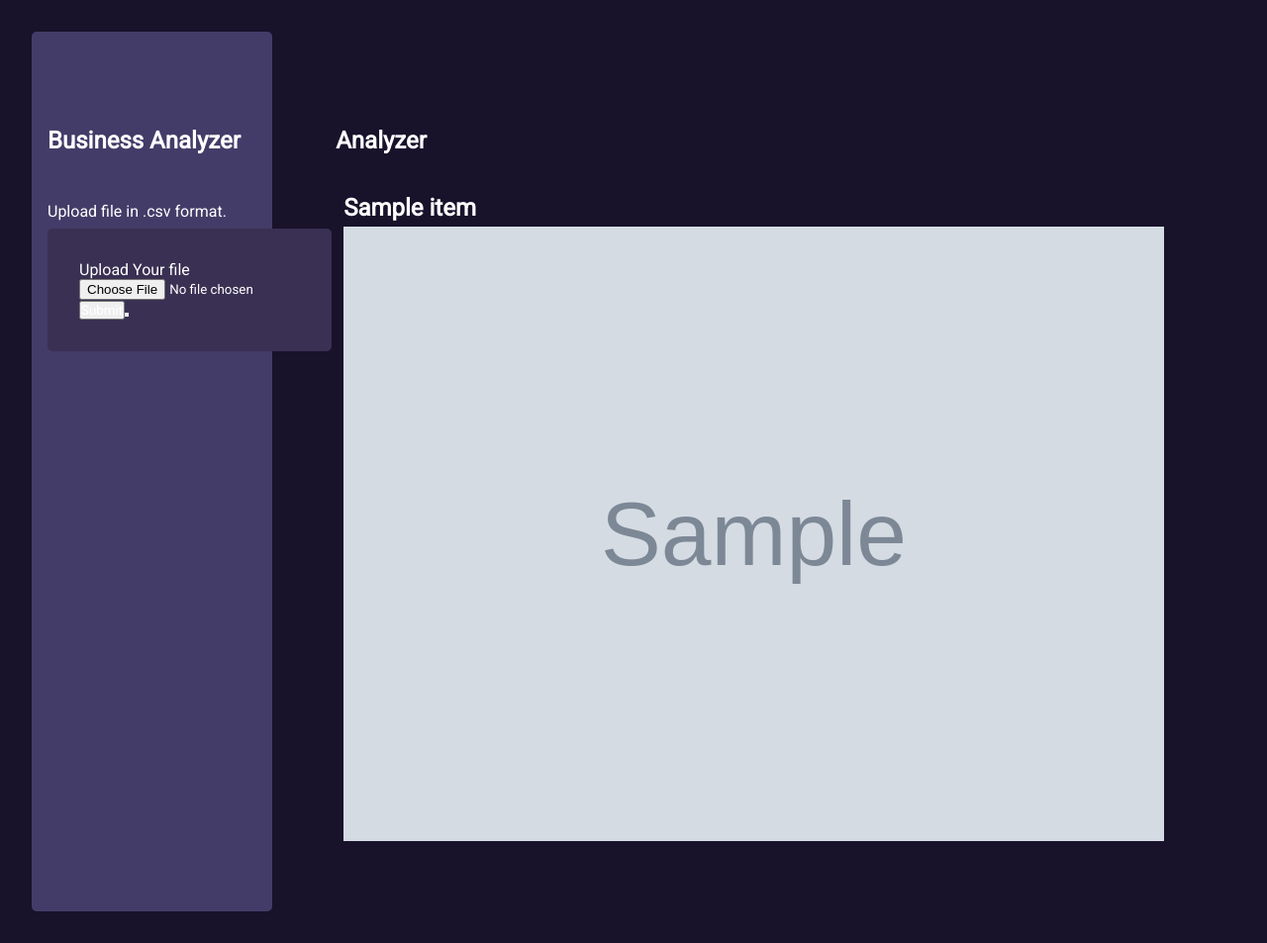
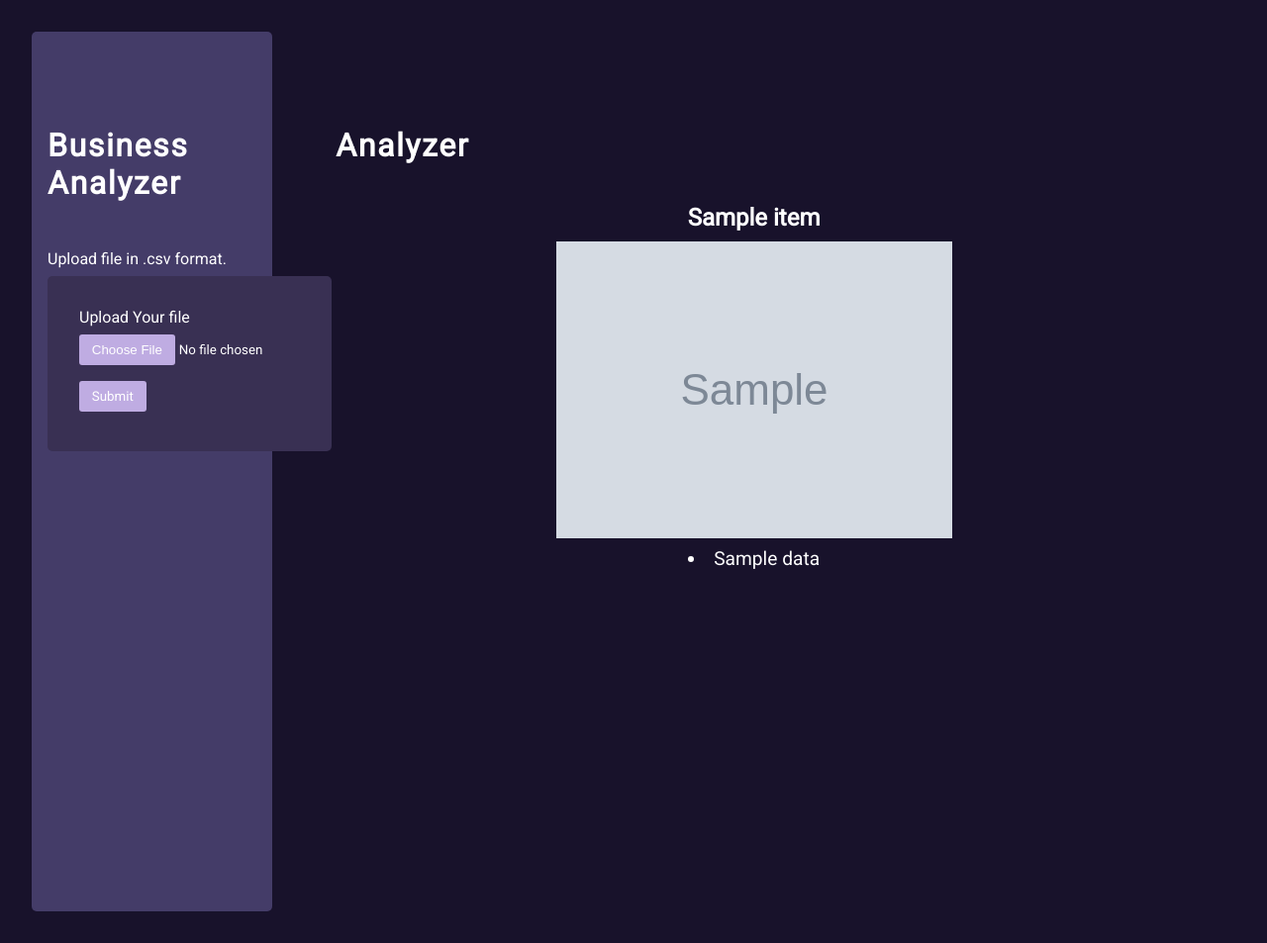
Before and after one commit to Kingsky1t/minor-project, a Flask app: template templates/home.html in a window 1280 px wide. Shown: the whole page at 99% size. Run offline with Flask 3, Linux system fonts and the light colour scheme; the template is opened without the code that fills it: most values are stand-ins (such as "Sample title", 1, 10 or a date in 2020); grey boxes marked "Sample" are stand-in pictures.

Commit message:
final update

```diff
--- a/app.py
+++ b/app.py
@@ -4,7 +4,7 @@ from gross_sales import gross_sales
 from sales_vs_returns import sales_vs_returns
 from corelation import corelation
 import matplotlib
-matplotlib.use('svg')
+matplotlib.use('Agg')
 
 app = Flask(__name__)
 app.config['STATIC_FOLDER'] = 'static'
@@ -12,32 +12,38 @@ app.config['STATIC_FOLDER'] = 'static'
 
 @app.route('/', methods=['GET', 'POST'])
 def home():
+    result=[]
     if request.method == 'GET':
         return render_template('home.html')
     else:
         file = request.files['file']
+        #reading the file and renaming the columns for efficiency
         sales = pd.read_csv(file)
+        sales=sales.dropna()
         sales.columns = ['product_type', 'net_quantity','gross_sales', 'discounts', 'returns', 'total_net_sales']
-        most, least = gross_sales(app, sales)
-        sales_vs_returns(app,sales)
-        corelation(app,sales)
 
-        result = [
-            {
-                'title': 'Which product types have the highest gross sales?',
-                'filename': 'gross_sales.svg',
-                'data': 'From the above chart we can conclude that '+most+' has highest sales while '+least+' had lowest gross sales'
-            },
-            {
-                'title':'hi',
-                'filename':'sales_vs_returns.svg',
-                'data':'hello world'
-            },
-            {
-                'title':'hi',
-                'filename':'corelation.svg',
-                'data':'hello world'
-            }
-        ]
+        result.append(gross_sales(app, sales))
+        result.append(sales_vs_returns(app, sales))
+        result.append(corelation(app,sales))
+        # sales_vs_returns(app,sales)
+        # corelation(app,sales)
+
+        # result = [
+        #     {
+        #         'title': 'Which product types have the highest gross sales?',
+        #         'filename': 'gross_sales.svg',
+        #         'data': 'From the above chart we can conclude that '+most+' has highest sales while '+least+' had lowest gross sales'
+        #     },
+        #     {
+        #         'title':'hi',
+        #         'filename':'sales_vs_returns.svg',
+        #         'data':'hello world'
+        #     },
+        #     {
+        #         'title':'hi',
+        #         'filename':'corelation.svg',
+        #         'data':'hello world'
+        #     }
+        # ]
 
         return render_template('home.html', result=result)
--- a/static/css/style.css
+++ b/static/css/style.css
@@ -1,22 +1,24 @@
-*,*::before,*::after {
-    margin:0;
-    padding:0;
+*,
+*::before,
+*::after {
+     margin: 0;
+     padding: 0;
      box-sizing: border-box;
-    font-family: 'Roboto', sans-serif;
+     font-family: "Roboto", sans-serif;
      color: white;
 }
 
 main {
-    width:100vw;
-    height:100vh;
-    padding:2rem;
+     width: 100vw;
+     height: 100vh;
+     padding: 2rem;
      display: flex;
-    background-color: #18122B;
+     background-color: #18122b;
 }
 
 #upload-section {
-    width:20%;
-    background-color: #443C68;
+     width: 20%;
+     background-color: #443c68;
      border-radius: 5px;
      display: flex;
      flex-direction: column;
@@ -25,44 +27,86 @@ main {
      padding-top: 5rem;
 }
 #upload-section div {
-    padding:1rem;
+     padding: 1rem;
+}
+#upload-section > div > h1 {
+     font-size: 2rem;
+     letter-spacing: 0.1rem;
 }
 
 #upload-section div form {
-    width:90%;
+     width: 90%;
      border-radius: 5px;
      background-color: #393053;
      margin-block: 0.5rem;
-    padding:2rem;
+     padding: 2rem;
 }
 
 #result-section {
-    width:80%;
-    padding:3rem;
+     width: 80%;
+     padding: 3rem;
      padding-top: 5rem;
 }
 
 #result-section h2 {
-    padding:1rem;
+     padding: 1rem;
+     font-size: 2rem;
+     letter-spacing: 0.1rem;
 }
 
 #result-section-container {
-    position:relative;
-    display:flex;
+     position: relative;
+     display: flex;
      flex-direction: column;
      overflow-x: auto;
-    width:100%;
-    height:90%;
+     width: 100%;
+     height: 90%;
 }
 
 .result-item {
      display: flex;
      flex-direction: column;
-    row-gap: 0.3rem;
-    padding:1rem;
-    margin:0.5rem;
+     align-items: center;
+     row-gap: 0.6rem;
+     padding: 1rem;
+     margin: 0.5rem;
 }
 
-.result-item>p {
-    font-size: large;
+.result-item div {
+     text-align: left;
+     font-size: 1.2rem;
 }
+
+#result-section-container::-webkit-scrollbar {
+     display: none;
+}
+
+input[type="file" i] {
+     background-color: transparent;
+}
+
+input[type="file" i]::-webkit-file-upload-button {
+     background-color: #bface2;
+     padding: 0.5rem 0.8rem;
+     margin-block: 0.5rem;
+     border: none;
+     border-radius: 3px;
+     color: white;
+     transition: background-color 0.3s ease-in-out;
+}
+input[type="file" i]::-webkit-file-upload-button:hover {
+     background-color: #18122b;
+}
+
+#upload-section form button {
+     background-color: #bface2;
+     padding: 0.5rem 0.8rem;
+     margin-block: 0.5rem;
+     border: none;
+     border-radius: 3px;
+     transition: background-color 0.3s ease-in-out;
+}
+
+#upload-section form button:hover {
+     background-color: #18122b;
+}
--- a/templates/home.html
+++ b/templates/home.html
@@ -1,14 +1,18 @@
 <!DOCTYPE html>
 <html lang="en">
-
      <head>
-    <meta charset="UTF-8">
-    <meta name="viewport" content="width=device-width, initial-scale=1.0">
+          <meta charset="UTF-8" />
+          <meta
+               name="viewport"
+               content="width=device-width, initial-scale=1.0" />
           <title>Form with side bar</title>
-    <link rel="stylesheet" href={{ url_for('static',filename='/css/style.css') }}>
-    <link rel="preconnect" href="https://fonts.googleapis.com">
-    <link rel="preconnect" href="https://fonts.gstatic.com" crossorigin>
-    <link href="https://fonts.googleapis.com/css2?family=Roboto&display=swap" rel="stylesheet">
+          <link rel="stylesheet" href={{
+          url_for('static',filename='/css/style.css') }}>
+          <link rel="preconnect" href="https://fonts.googleapis.com" />
+          <link rel="preconnect" href="https://fonts.gstatic.com" crossorigin />
+          <link
+               href="https://fonts.googleapis.com/css2?family=Roboto&display=swap"
+               rel="stylesheet" />
      </head>
 
      <body>
@@ -19,10 +23,14 @@
                     </div>
                     <div>
                          <label for="form">Upload file in .csv format.</label>
-                <form action="/" id="form" method="post" enctype="multipart/form-data">
+                         <form
+                              action="/"
+                              id="form"
+                              method="post"
+                              enctype="multipart/form-data">
                               <label for="file">Upload Your file</label>
-                    <input type="file" name="file" id="file">
-                    <button type="submit"> Submit <button/>
+                              <input type="file" name="file" id="file" />
+                              <button type="submit">Submit</button>
                          </form>
                     </div>
                </section>
@@ -34,8 +42,14 @@
                               {% for item in result %}
                                    <div class="result-item">
                                         <h1>{{ item['title'] }}</h1>
-                            <img src={{ url_for('static',filename=item['filename']) }} alt="hello"/>
-                            <h3>{{item['data']}}</h3>
+                                        <img src={{
+                                             url_for('static',filename=item['filename']) }}
+                                             alt="hello"/>
+                                        <div>
+                                             {% for d in item['data'] %}
+                                                  <li>{{d}}</li>
+                                             {% endfor %}
+                                        </div>
                                    </div>
                               {% endfor %}
                          {% endif %}
@@ -43,5 +57,4 @@
                </section>
           </main>
      </body>
-
 </html>
```
Also changed, not shown: corelation.py (+30 -8 lines), gross_sales.py (+14 -4 lines), sales_vs_returns.py (+10 -2 lines), static/corelation.png (added), static/gross_sales.png (added), static/sales_vs_returns.png (added). Lines whose indentation alone changed are shown as unchanged.
